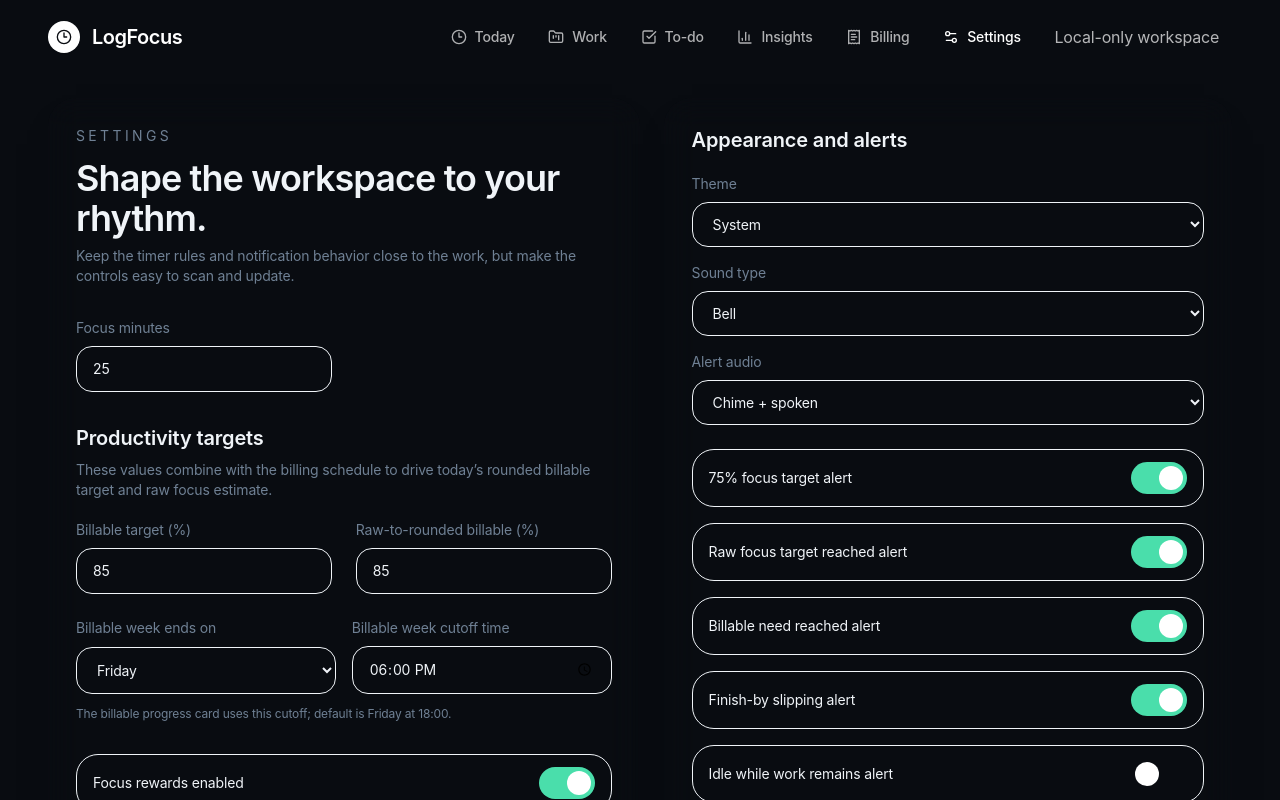
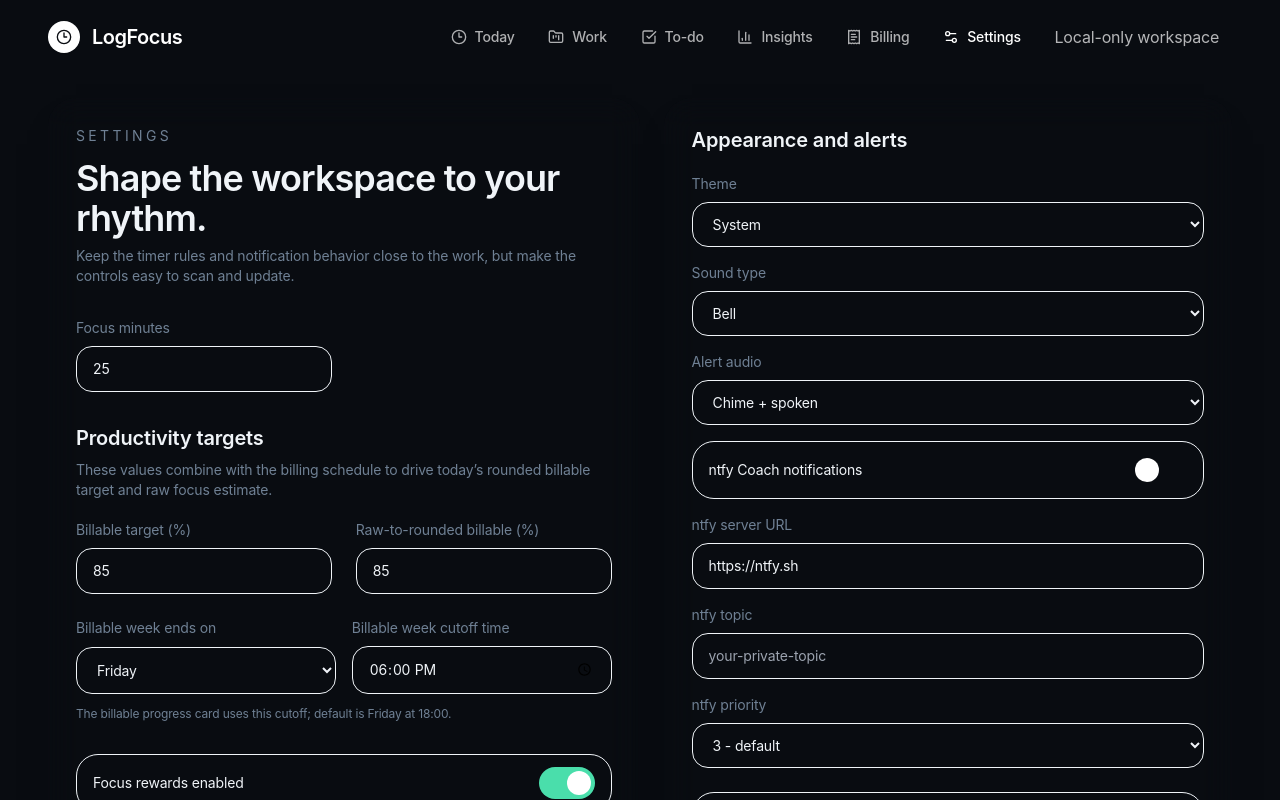
Before and after one commit to martim98/LogFocus, a Next.js app: page /settings in a window 1280 px wide. Shown: the top 800 px of the page. Built offline with nearby package versions, Linux system fonts and the light colour scheme.

Commit message:
Add ntfy coach notifications

```diff
--- a/components/settings-view.tsx
+++ b/components/settings-view.tsx
@@ -238,6 +238,41 @@ export function SettingsView() {
                 <option value="off">Off</option>
               </select>
             </label>
+            <ToggleRow label="ntfy Coach notifications" checked={settings.ntfyEnabled} onChange={(checked) => updateSettings({ ntfyEnabled: checked })} />
+            <label className="grid gap-2 text-sm">
+              <span className="text-[rgb(var(--muted))]">ntfy server URL</span>
+              <input
+                type="url"
+                value={settings.ntfyServerUrl}
+                onChange={(event) => updateSettings({ ntfyServerUrl: event.currentTarget.value })}
+                className="rounded-2xl border border-[rgba(var(--line),0.45)] bg-[rgba(var(--bg),0.22)] px-4 py-3"
+                placeholder="https://ntfy.sh"
+              />
+            </label>
+            <label className="grid gap-2 text-sm">
+              <span className="text-[rgb(var(--muted))]">ntfy topic</span>
+              <input
+                type="text"
+                value={settings.ntfyTopic}
+                onChange={(event) => updateSettings({ ntfyTopic: event.currentTarget.value })}
+                className="rounded-2xl border border-[rgba(var(--line),0.45)] bg-[rgba(var(--bg),0.22)] px-4 py-3"
+                placeholder="your-private-topic"
+              />
+            </label>
+            <label className="grid gap-2 text-sm">
+              <span className="text-[rgb(var(--muted))]">ntfy priority</span>
+              <select
+                value={settings.ntfyPriority}
+                onChange={(event) => updateSettings({ ntfyPriority: Number(event.currentTarget.value) })}
+                className="rounded-2xl border border-[rgba(var(--line),0.45)] bg-[rgba(var(--bg),0.22)] px-4 py-3"
+              >
+                <option value={1}>1 - minimum</option>
+                <option value={2}>2 - low</option>
+                <option value={3}>3 - default</option>
+                <option value={4}>4 - high</option>
+                <option value={5}>5 - urgent</option>
+              </select>
+            </label>
           </div>
           <div className="mt-6 grid gap-4">
             <ToggleRow label="75% focus target alert" checked={settings.alertFocus75Enabled} onChange={(checked) => updateSettings({ alertFocus75Enabled: checked })} />
--- a/components/widgets/stats-strip.tsx
+++ b/components/widgets/stats-strip.tsx
@@ -19,6 +19,7 @@ import {
 import type { DayCoachMemory, DayCoachUpdate, LiveBannerAlertMemory } from "@/lib/analytics";
 import { useAppStore } from "@/lib/store";
 import { getDateKey } from "@/lib/utils";
+import { sendNtfyCoachNotification } from "@/lib/ntfy";
 import { playAlertAudio } from "@/lib/sound";
 import { useLiveFocusSessions, useMinuteTick } from "@/lib/timer-runtime";
 
@@ -27,6 +28,37 @@ type StatsStripProps = {
   projects: Project[];
   settings: TimerSettings;
 };
+
+const coachMemoryByDate = new Map<string, DayCoachMemory>();
+const dispatchedCoachCueKeys = new Set<string>();
+
+function getSharedCoachMemory(dateKey: string) {
+  const memory = coachMemoryByDate.get(dateKey);
+  if (memory) return memory;
+
+  const nextMemory = createDayCoachMemory(dateKey);
+  coachMemoryByDate.set(dateKey, nextMemory);
+  return nextMemory;
+}
+
+function setSharedCoachMemory(memory: DayCoachMemory) {
+  coachMemoryByDate.clear();
+  coachMemoryByDate.set(memory.dateKey, memory);
+}
+
+function getCoachCueDispatchKey(evaluation: {
+  cueEvent: string | null;
+  spokenMessage: string | null;
+  memory: DayCoachMemory;
+}) {
+  if (!evaluation.cueEvent) return null;
+  return [
+    evaluation.memory.dateKey,
+    evaluation.cueEvent,
+    evaluation.memory.lastCueAtMs ?? "no-time",
+    evaluation.spokenMessage ?? "no-message",
+  ].join("::");
+}
 
 export function StatsStrip({ sessions, projects, settings }: StatsStripProps) {
   const timer = useAppStore((state) => state.timer);
@@ -101,7 +133,7 @@ export function StatsStrip({ sessions, projects, settings }: StatsStripProps) {
   const billableNeededToday = liveBannerPace.roundedBillableNeededTodayHours;
   const finishAt = liveBannerPace.finishAt;
   const alertMemoryRef = useRef<LiveBannerAlertMemory>(createLiveBannerAlertMemory(todayKey));
-  const coachMemoryRef = useRef<DayCoachMemory>(createDayCoachMemory(todayKey));
+  const coachMemoryRef = useRef<DayCoachMemory>(getSharedCoachMemory(todayKey));
   const [coachRevision, setCoachRevision] = useState(0);
   const alertEvaluation = useMemo(
     () =>
@@ -161,10 +193,29 @@ export function StatsStrip({ sessions, projects, settings }: StatsStripProps) {
 
   useEffect(() => {
     coachMemoryRef.current = coachEvaluation.memory;
+    setSharedCoachMemory(coachEvaluation.memory);
     if (coachEvaluation.cueEvent) {
       setCoachRevision((revision) => revision + 1);
     }
-    if (!coachEvaluation.cueEvent || !settings.soundEnabled || settings.alertVoiceMode === "off") {
+    if (!coachEvaluation.cueEvent) {
+      return;
+    }
+
+    const dispatchKey = getCoachCueDispatchKey(coachEvaluation);
+    if (!dispatchKey || dispatchedCoachCueKeys.has(dispatchKey)) {
+      return;
+    }
+    dispatchedCoachCueKeys.add(dispatchKey);
+
+    if (coachEvaluation.spokenMessage) {
+      void sendNtfyCoachNotification(settings, {
+        title: `LogFocus Coach · ${coachEvaluation.title}`,
+        message: coachEvaluation.spokenMessage,
+        tags: coachEvaluation.severity === "warning" ? "warning" : coachEvaluation.severity === "success" ? "white_check_mark" : "stopwatch",
+      });
+    }
+
+    if (!settings.soundEnabled || settings.alertVoiceMode === "off") {
       return;
     }
 
@@ -181,6 +232,7 @@ export function StatsStrip({ sessions, projects, settings }: StatsStripProps) {
       updates: coachMemoryRef.current.dateKey === todayKey ? coachMemoryRef.current.updates : [],
     };
     coachMemoryRef.current = nextMemory;
+    setSharedCoachMemory(nextMemory);
     setCoachRevision((revision) => revision + 1);
   }
 
--- a/lib/domain.ts
+++ b/lib/domain.ts
@@ -86,6 +86,10 @@ export const timerSettingsSchema = z.object({
   soundType: z.enum(["bell", "chime", "none"]),
   alertVoiceMode: alertVoiceModeSchema,
   notificationEnabled: z.boolean(),
+  ntfyEnabled: z.boolean(),
+  ntfyServerUrl: z.string(),
+  ntfyTopic: z.string(),
+  ntfyPriority: z.number().int().min(1).max(5),
   alertFocus75Enabled: z.boolean(),
   alertRawFocusDoneEnabled: z.boolean(),
   alertBillableNeedDoneEnabled: z.boolean(),
@@ -203,6 +207,10 @@ export const defaultSettings: TimerSettings = {
   soundType: "bell",
   alertVoiceMode: "chime-spoken",
   notificationEnabled: false,
+  ntfyEnabled: false,
+  ntfyServerUrl: "https://ntfy.sh",
+  ntfyTopic: "",
+  ntfyPriority: 3,
   alertFocus75Enabled: true,
   alertRawFocusDoneEnabled: true,
   alertBillableNeedDoneEnabled: true,
--- /dev/null
+++ b/lib/ntfy.ts
@@ -0,0 +1,41 @@
+import type { TimerSettings } from "@/lib/domain";
+
+type NtfySettings = Pick<TimerSettings, "ntfyEnabled" | "ntfyServerUrl" | "ntfyTopic" | "ntfyPriority">;
+
+export function resolveNtfyEndpoint(serverUrl: string, topic: string) {
+  const trimmedTopic = topic.trim();
+  if (!trimmedTopic) return null;
+  if (/^https?:\/\//i.test(trimmedTopic)) return trimmedTopic;
+
+  const baseUrl = (serverUrl.trim() || "https://ntfy.sh").replace(/\/+$/, "");
+  return `${baseUrl}/${encodeURIComponent(trimmedTopic)}`;
+}
+
+export async function sendNtfyCoachNotification(
+  settings: NtfySettings,
+  params: {
+    title: string;
+    message: string;
+    tags?: string;
+  },
+) {
+  if (!settings.ntfyEnabled) return false;
+
+  const endpoint = resolveNtfyEndpoint(settings.ntfyServerUrl, settings.ntfyTopic);
+  if (!endpoint) return false;
+
+  try {
+    await fetch(endpoint, {
+      method: "POST",
+      headers: {
+        Title: params.title,
+        Priority: String(settings.ntfyPriority),
+        Tags: params.tags ?? "stopwatch",
+      },
+      body: params.message,
+    });
+    return true;
+  } catch {
+    return false;
+  }
+}
```
Also changed, not shown: 2 other files (tests, documents, lock files or other folders).
